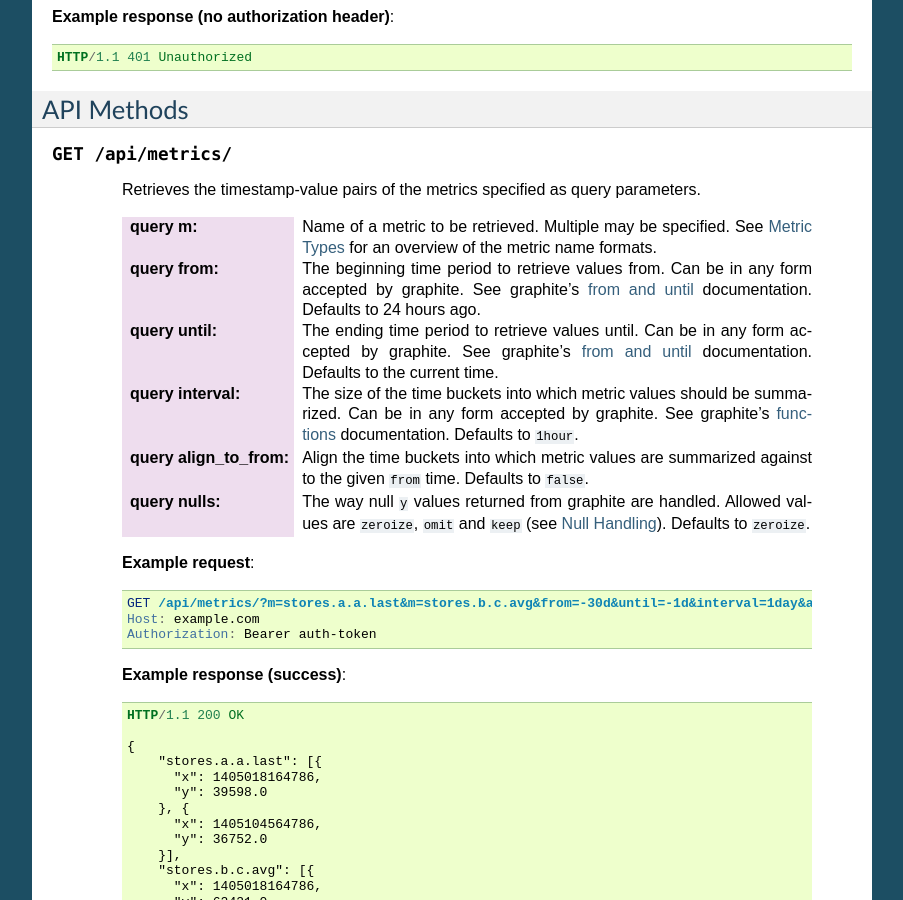
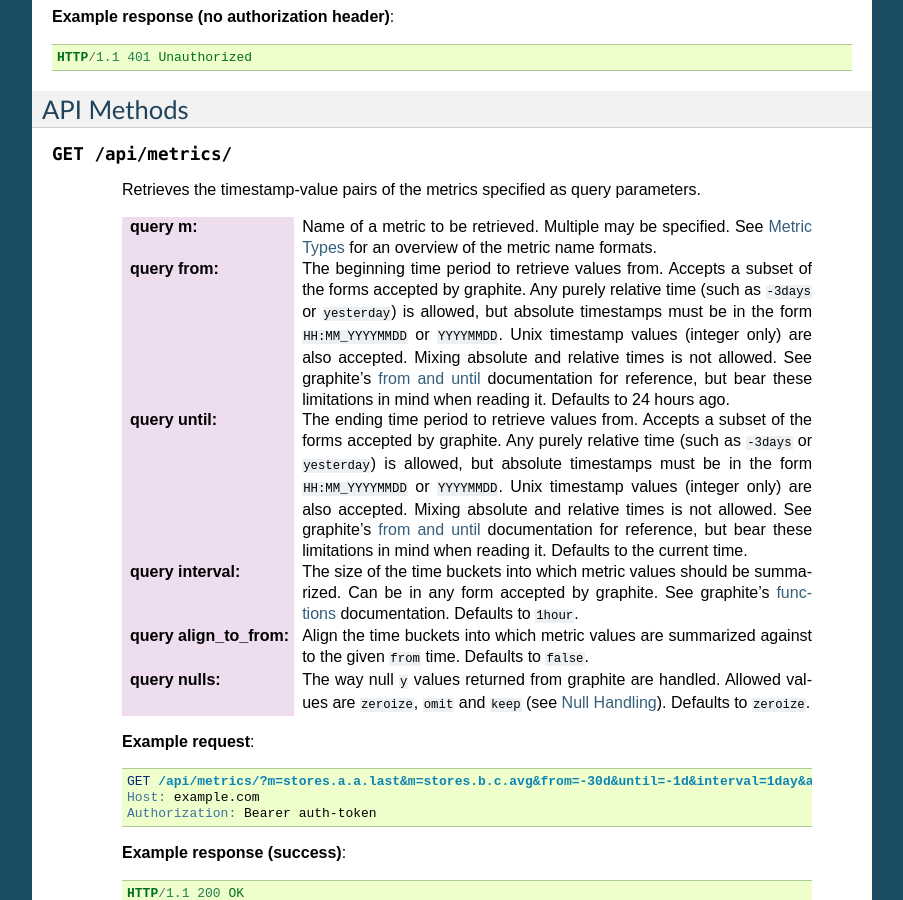
Before and after one commit to praekelt/go-metrics-api, a Sphinx documentation site: the page built from docs/api.rst, in a window 1280 px wide and 900 px high, scrolled down 1950 px. Shown: the whole window, without its empty margins (198-1101 px from the left). Built offline with Sphinx 7.4.7, drawn with Linux system fonts in a browser that asks for light colours.

Commit message:
Update docs.

```diff
--- a/docs/api.rst
+++ b/docs/api.rst
@@ -146,13 +146,23 @@ API Methods
         :ref:`metric-types` for an overview of the metric name formats.
 
     :query from:
-        The beginning time period to retrieve values from. Can be in any form
-        accepted by graphite. See graphite's `from and until`_ documentation.
+        The beginning time period to retrieve values from. Accepts a subset of
+        the forms accepted by graphite. Any purely relative time (such as
+        ``-3days`` or ``yesterday``) is allowed, but absolute timestamps must
+        be in the form ``HH:MM_YYYYMMDD`` or ``YYYYMMDD``. Unix timestamp
+        values (integer only) are also accepted. Mixing absolute and relative
+        times is not allowed. See graphite's `from and until`_ documentation
+        for reference, but bear these limitations in mind when reading it.
         Defaults to 24 hours ago.
 
     :query until:
-        The ending time period to retrieve values until. Can be in any
-        form accepted by graphite. See graphite's `from and until`_ documentation.
+        The ending time period to retrieve values from. Accepts a subset of
+        the forms accepted by graphite. Any purely relative time (such as
+        ``-3days`` or ``yesterday``) is allowed, but absolute timestamps must
+        be in the form ``HH:MM_YYYYMMDD`` or ``YYYYMMDD``. Unix timestamp
+        values (integer only) are also accepted. Mixing absolute and relative
+        times is not allowed. See graphite's `from and until`_ documentation
+        for reference, but bear these limitations in mind when reading it.
         Defaults to the current time.
 
     :query interval:
```
